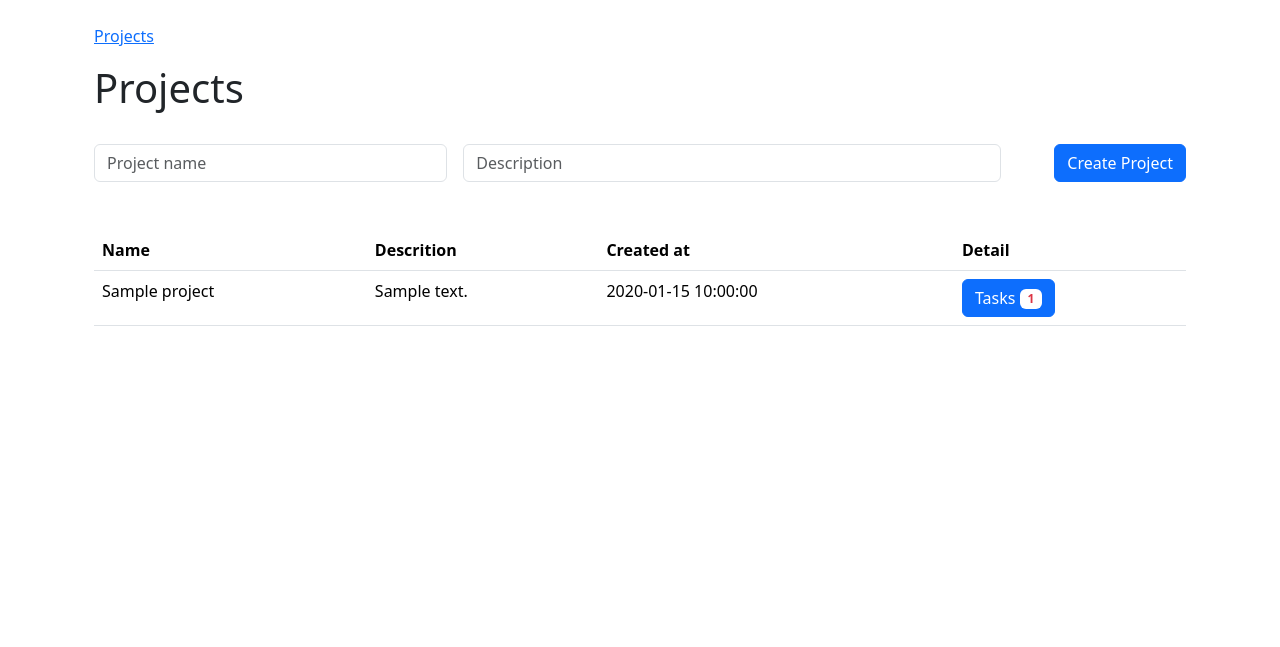
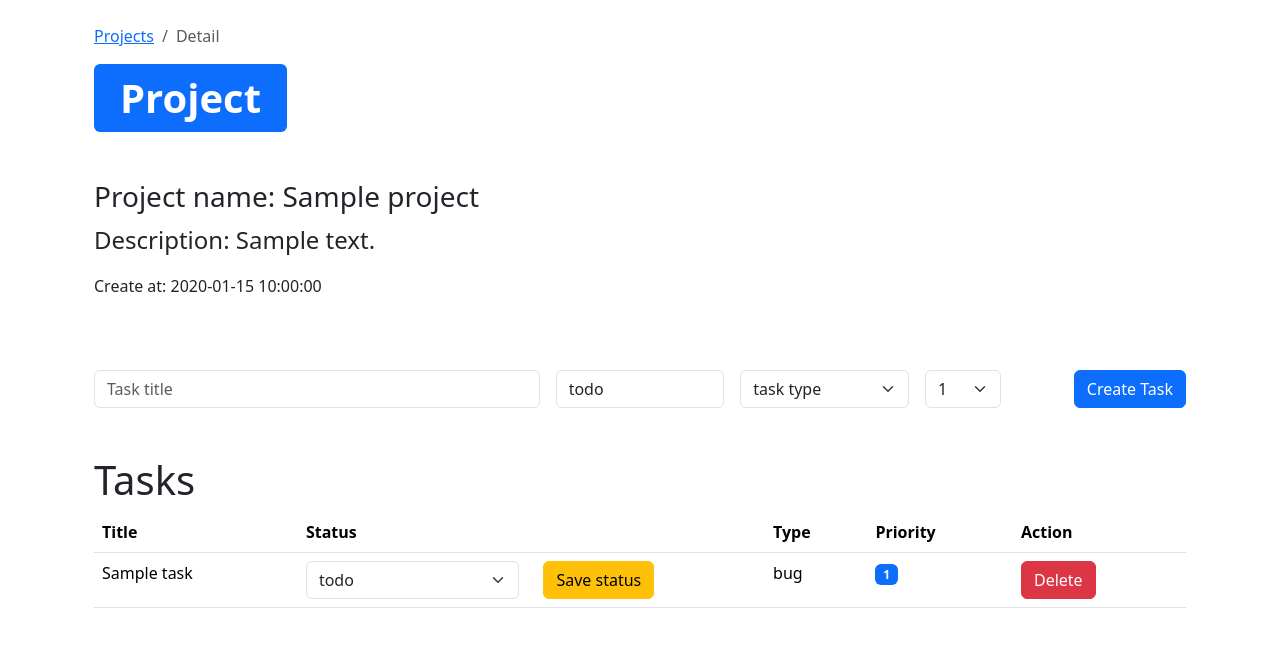
Before and after one commit to cvincmrt/TaskMaster, a PHP site: page /index.php?page=detail&projectId=1 in a window 1280 px wide. Shown: the top 647 px of the page. Run offline with PHP 8.4, Linux system fonts and the light colour scheme; tables that the repository leaves empty hold one stand-in row (values such as "Sample post").

Commit message:
pridal som router

```diff
--- a/public/index.php
+++ b/public/index.php
@@ -1,21 +1,74 @@
 <?php
-require_once __DIR__ . '/../init.php';
 
-if($_SERVER["REQUEST_METHOD"] === "POST" && isset($_POST["action"])){
+require_once __DIR__."/../init.php";
 
-    if($_POST["action"] === "create"){
-        $name = $_POST["nameForm"] ?? "";
-        $description = $_POST["descriptionForm"] ?? "";
+$page = $_GET["page"] ?? "dashboard";
 
-        $controller->store($name, $description);
-        $_SESSION["success"] = "A project has been added to the database.";
+switch($page){
+    case "dashboard":
+        $projectsList = $controller->index();
+        include __DIR__."/../views/dashboard.phtml";
+        break;
 
-        header("Location:index.php");
-        exit;
-    }
+    case "detail":
+        $projectId = $_GET["projectId"] ?? null;
+        $data = $controller->show((int)$projectId);
+        include __DIR__."/../views/detail.phtml";
+        break;
+
+    case "save-project":
+        if($_SERVER["REQUEST_METHOD"] === "POST"){
+
+            if($controller->storeProject($_POST)){
+                $_SESSION["success"] = "Project has been created.";
+            }
+
+            header("Location:index.php?page=dashboard");
+            exit;
+        }
+        break;
+
+    case "save-task":
+        if($_SERVER["REQUEST_METHOD"] === "POST"){
+
+            if($controller->storeTask($_POST)){
+                $_SESSION["success"] = "The task has been added to the project.";
+            }
+
+            $projectId = (int)$_POST["projectIdForm"] ?? 0;
+            header("Location:index.php?page=detail&projectId=".$projectId);
+            exit;
+        }
+        break;
+
+    case "status-change-task":
+        if($_SERVER["REQUEST_METHOD"] === "POST"){
+
+            if($controller->changeStatus($_POST)){
+                    $_SESSION["success"] = "The job status has been changed.";
+            }
+
+            $projectId = (int)$_POST["projectId"] ?? 0;
+            header("Location:index.php?page=detail&projectId=".$projectId);
+            exit;
+        }
+        break;
+
+    case "delete-task":
+        if($_SERVER["REQUEST_METHOD"] === "POST"){
+
+            if($controller->deleteTask($_POST)){
+                    $_SESSION["success"] = "The task was deleted.";
+            }
+
+            $projectId = (int)$_POST["projectId"] ?? 0;
+            header("Location:index.php?page=detail&projectId=".$projectId);
+            exit;
+        }
+        break;
+
+    default :
+        include __DIR__."/../views/404.phtml";
+        break;
+
 }
-
-$projectsList = $controller->index();
-
-
-include __DIR__ . "/../views/dashboard.php";
--- a/src/ProjectController.php
+++ b/src/ProjectController.php
@@ -27,14 +27,22 @@ class ProjectController
         ];
     }
 
-    public function store($name, $description)
+    public function storeProject(array $data) :bool
     {
+        $name = $data["nameForm"] ?? "";
+        $description = $data["descriptionForm"] ?? "";
+
+        if(empty(trim($name)) || empty(trim($description))){
+            $_SESSION["error"] = "Incorrectly filled fields";
+            return false;
+        }
+
         $project = new Project($name, $description);
 
-        return $this->projectRepo->save($project);
+        return $this->projectRepo->saveProject($project);
     }
 
-    public function addTask(array $data) :int
+    public function storeTask(array $data) :bool
     {
         $task = null;
 
@@ -45,7 +53,21 @@ class ProjectController
         $type = $data["typeForm"] ?? "";
         $priority = (int)$data["priorityForm"] ?? 1;
 
+        if(empty(trim($title))){
+            $_SESSION["error"] = "Task title cannot be empty.";
+            return false;
+        }
 
+        $allowedType = ["bug", "feature"];
+        if(!in_array($type, $allowedType)){
+            $_SESSION["error"] = "Please select a task type.";
+            return false;
+        }
+
+        if(!is_numeric($priority) || $priority < 1 || $priority > 3){
+            $_SESSION["error"] = "Priority must be number.";
+            return false;
+        }
 
         if($type === "bug"){
             $task = new BugTask((int)$projectId, (int)$userId, $title, $status, (int)$priority);
@@ -54,16 +76,12 @@ class ProjectController
             $task = new FeatureTask((int)$projectId, (int)$userId, $title, $status, (int)$priority);
         }
 
-        if($task){
-            $this->taskRepo->createTask($task);
-        }
-
-        return $projectId;
+        return $this->taskRepo->saveTask($task);
     }
 
     public function changeStatus(array $data) :bool
     {
-        $taskId = isset($data["taskIdForm"]) ? (int)$data["taskIdForm"] : 0;
+        $taskId = isset($data["taskId"]) ? (int)$data["taskId"] : 0;
         $newStatus = $data["statusTask"] ?? "todo";
 
         if($taskId <= 0){
@@ -75,31 +93,9 @@ class ProjectController
 
     public function deleteTask(array $data) :bool
     {
-        $taskId = (int)$data["taskIdForm"] ?? "";
+        $taskId = (int)$data["taskId"] ?? "";
 
         return $this->taskRepo->delete($taskId);
     }
 
-    public function validateTask(array $data) :bool
-    {
-        $taskTitle = $data["titleForm"] ?? "";
-        $type = $data["typeForm"] ?? "";
-        $priority = $data["priorityForm"] ?? "";
-
-        if(empty(trim($taskTitle))){
-            return false;
-        }
-
-        $allowedType = ["bug", "feature"];
-        if(!in_array($type, $allowedType)){
-            return false;
-        }
-
-        if(!is_numeric($priority) || $priority < 1 || $priority > 3){
-            return false;
-        }
-
-        return true;
-    }
-
 }
--- a/src/ProjectRepository.php
+++ b/src/ProjectRepository.php
@@ -60,7 +60,7 @@ class ProjectRepository
         return $project;
     }
 
-    public function save(Project $project)
+    public function saveProject(Project $project) :bool
     {
         $sql = "INSERT INTO projects (name, description) VALUES (:name, :description)";
         $stmt = $this->db->prepare($sql);
--- a/src/Task.php
+++ b/src/Task.php
@@ -11,6 +11,7 @@ abstract class Task
     protected string $type; // bug, feature
     protected string $status; // todo, doing, done, default=todo
     protected int $priority; // default=1
+    protected string $colorTask;
 
     public function __construct(int $projectId, int $userId, string $title, string $status = "todo", string $type, int $priority = 1){
         $this->projectId = $projectId;
@@ -60,6 +61,10 @@ abstract class Task
         return $this->projectId;
     }
 
+    public function getColorTask() :string
+    {
+        return (basename(get_class($this)) === "BugTask") ? "bg-danger" : "bg-primary";
+    }
     // Settery
 
     public function setId($id){
--- a/src/TaskRepository.php
+++ b/src/TaskRepository.php
@@ -45,7 +45,7 @@ class TaskRepository
         return $tasks;
     }
 
-    public function createTask(Task $task)
+    public function saveTask(Task $task)
     {
         $sql = "INSERT INTO tasks (project_id, user_id, title, status, type, priority) VALUES (:project_id, :user_id, :title, :status, :type, :priority)";
         $stmt = $this->db->prepare($sql);
--- a/views/addProject.php
+++ b/views/addProject.phtml
@@ -1,5 +1,5 @@
-<form action="index.php" method="POST" class="pt-4 pb-5">
-    <input type="hidden" name="action" value="create">
+<form action="index.php?page=save-project" method="POST" class="pt-4 pb-5">
+    <input type="hidden" name="action" value="save-project">
     <div class="row g-3">
         <div class="col-sm-4">
             <input type="text" class="form-control" name="nameForm" placeholder="Project name">
--- /dev/null
+++ b/views/addTask.phtml
@@ -0,0 +1,36 @@
+<form action="index.php?page=save-task" method="POST" class="pt-4 pb-5">
+        <input type="hidden" name="action" value="save-task">
+
+        <div class="row g-3">
+            <input type="hidden" name="projectIdForm" value="<?= $data["project"]->getId() ;?>">
+            <input type="hidden" name="userIdForm" value="1">
+
+            <div class="col-sm-5">
+                <input type="text" class="form-control" name="titleForm" placeholder="Task title">
+            </div>
+
+            <div class="col-sm-2">
+                <input type="text" class="form-control" name="statusForm" value="todo">
+            </div>
+
+            <div class="col-sm-2">
+                <select class="form-select" aria-label="Default select example" name="typeForm">
+                    <option value="" selected>task type</option>
+                    <option value="bug">bug</option>
+                    <option value="feature">feature</option>
+                </select>
+            </div>
+
+            <div class="col-sm-1">
+                <select class="form-select" aria-label="Default select example" name="priorityForm">
+                    <option selected value="1">1</option>
+                    <option value="2">2</option>
+                    <option value="3">3</option>
+                </select>
+            </div>
+
+            <div class="col-sm-2 d-flex justify-content-end">
+                <button type="submit" class="btn btn-primary">Create Task</button>
+            </div>
+        </div>
+</form>
--- a/views/dashboard.php
+++ b/views/dashboard.phtml
@@ -1,15 +1,10 @@
-<?php
 
-use App\BugTask;
-use App\FeatureTask;
-
- ?>
 <!doctype html>
 <html lang="en">
   <head>
     <meta charset="utf-8">
     <meta name="viewport" content="width=device-width, initial-scale=1">
-    <title>Bootstrap demo</title>
+    <title>Projects</title>
     <link href="https://cdn.jsdelivr.net/npm/bootstrap@5.3.8/dist/css/bootstrap.min.css" rel="stylesheet" integrity="sha384-sRIl4kxILFvY47J16cr9ZwB07vP4J8+LH7qKQnuqkuIAvNWLzeN8tE5YBujZqJLB" crossorigin="anonymous">
 
   </head>
@@ -35,7 +30,7 @@ use App\FeatureTask;
 
         <h1>Projects</h1>
 
-        <?php include __DIR__ . "/addProject.php"; ?>
+        <?php include __DIR__ . "/addProject.phtml"; ?>
 
         <table class="table table-hover">
             <tr>
@@ -50,7 +45,7 @@ use App\FeatureTask;
                 <td><?= $project->getDescription(); ?></td>
                 <td><?= $project->getCreatedAt(); ?></td>
                 <td>
-                    <a class="btn btn-primary" href="../views/projectDetail.php?projectId=<?= $project->getId(); ?>">Tasks
+                    <a class="btn btn-primary" href="index.php?page=detail&projectId=<?= $project->getId(); ?>">Tasks
                         <span class="badge bg-white text-danger font-weight-bold"><?= $project->getCountTasks(); ?></span>
                     </a>
                 </td>
--- /dev/null
+++ b/views/detail.phtml
@@ -0,0 +1,110 @@
+<!doctype html>
+<html lang="en">
+  <head>
+    <meta charset="utf-8">
+    <meta name="viewport" content="width=device-width, initial-scale=1">
+    <title>Detail Project</title>
+    <link href="https://cdn.jsdelivr.net/npm/bootstrap@5.3.8/dist/css/bootstrap.min.css" rel="stylesheet" integrity="sha384-sRIl4kxILFvY47J16cr9ZwB07vP4J8+LH7qKQnuqkuIAvNWLzeN8tE5YBujZqJLB" crossorigin="anonymous">
+
+  </head>
+  <body>
+    <div class="container p-4">
+        <nav aria-label="breadcrumb">
+            <ol class="breadcrumb">
+                <li class="breadcrumb-item"><a href="index.php?page=dashboard">Projects</a></li>
+                <li class="breadcrumb-item active" aria-current="page">Detail</li>
+            </ol>
+        </nav>
+    <?php if(isset($_SESSION["success"])): ?>
+            <div class="alert alert-success" id="msg" role="alert">
+                <?= $_SESSION["success"]; unset($_SESSION["success"]); ?>
+            </div>
+        <?php elseif(isset($_SESSION["error"])): ?>
+            <div class="alert alert-danger" id="msg" role="alert">
+                <?= $_SESSION["error"]; unset($_SESSION["error"]); ?>
+            </div>
+        <?php endif ?>
+
+
+       <div class="mb-5">
+            <h1 class="badge text-bg-primary fs-1 mb-5">Project</h1>
+            <h3>Project name: <?= $data["project"]->getName(); ?></h3>
+            <p class="fs-4">Description: <?= $data["project"]->getDescription(); ?></p>
+            <span>Create at: <?= $data["project"]->getCreatedAt(); ?></span>
+      </div>
+
+       <?php include __DIR__."/addTask.phtml"; ?>
+
+        <?php if(isset($data["tasks"])): ?>
+            <h1>Tasks</h1>
+                <table class="table table-hover">
+                    <thead class="thead-dark">
+                        <tr>
+                            <th>Title</th>
+                            <th>Status</th>
+                            <th>Type</th>
+                            <th>Priority</th>
+                            <th>Action</th>
+                        </tr>
+                    </thead>
+                    <tbody>
+                        <?php foreach($data["tasks"] as $task): ?>
+                            <tr>
+                                    <td><?= $task->getTitle(); ?></td>
+
+                                    <td>
+                                        <form action="index.php?page=status-change-task" method="POST">
+
+                                            <input type="hidden" name="taskId" value="<?= $task->getId(); ?>">
+                                            <input type="hidden" name="projectId" value="<?= $data["project"]->getId(); ?>">
+
+                                            <div class="row">
+                                                <div class="col">
+                                                    <select class="form-select" aria-label="Default select example" name="statusTask">
+                                                        <option value="todo" <?= $task->getStatus() === "todo" ? "selected" : ""; ?>>todo</option>
+                                                        <option value="doing" <?= $task->getStatus() === "doing" ? "selected" : ""; ?>>doing</option>
+                                                        <option value="done" <?= $task->getStatus() === "done" ? "selected" : ""; ?>>done</option>
+                                                    </select>
+                                                </div>
+                                                <div class="col">
+                                                    <button type="submit" name="saveStatus" class="btn btn-warning">Save status</button>
+                                                </div>
+                                            </div>
+                                        </form>
+                                    </td>
+
+                                    <td><?= $task->getType(); ?></td>
+
+                                    <td>
+                                        <span class="badge <?= $task->getColorTask(); ?>">
+                                            <?= $task->getPriority(); ?>
+                                        </span>
+                                    </td>
+
+                                    <td>
+                                        <form action="index.php?page=delete-task" method="POST">
+
+                                            <input type="hidden" name="taskId" value="<?= $task->getId(); ?>">
+                                            <input type="hidden" name="projectId" value="<?= $data["project"]->getId(); ?>">
+
+                                            <button type="submit" name="deleteTask" value="delete" class="btn btn-danger">Delete</button>
+                                        </form>
+                                    </td>
+                            </tr>
+                        <?php endforeach ?>
+                    </tbody>
+                </table>
+        <?php endif ?>
+    </div>
+    <script src="https://cdn.jsdelivr.net/npm/bootstrap@5.3.8/dist/js/bootstrap.bundle.min.js" integrity="sha384-FKyoEForCGlyvwx9Hj09JcYn3nv7wiPVlz7YYwJrWVcXK/BmnVDxM+D2scQbITxI" crossorigin="anonymous"></script>
+    <script src="main.js"></script>
+    <script>
+        setTimeout(function() {
+        var msg = document.getElementById('msg');
+        if (msg) {
+            msg.style.display = 'none';
+        }
+    }, 2000);
+    </script>
+  </body>
+</html>
```
Also changed, not shown: views/projectDetail.php (deleted, +0 -195 lines).
